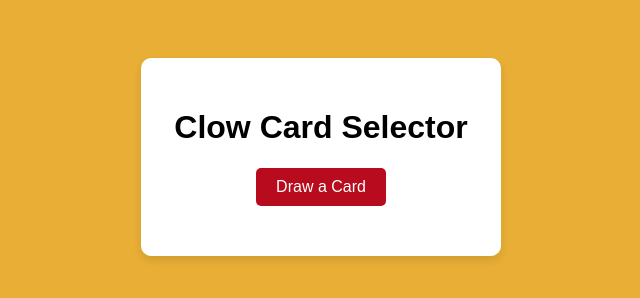
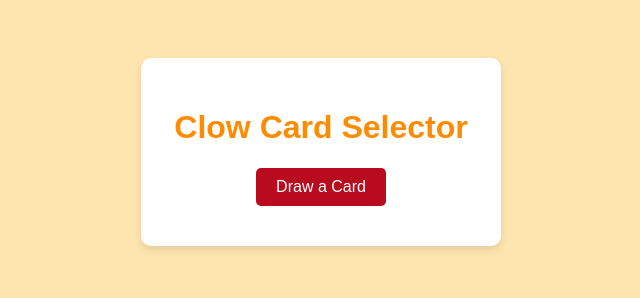
Before and after one commit to ejoyaine/clow-card-selector, a plain HTML site: page index.html in a window 1280 px wide. Shown: the whole page, without its empty margins (319-959 px from the left). Drawn offline with Linux system fonts and the light colour scheme.

Commit message:
refactor: styles for layout and components

```diff
--- a/index.html
+++ b/index.html
@@ -8,7 +8,7 @@
 	</head>
 	<body>
 		<div class="container">
-			<h1>Clow Card Selector</h1>
+			<h1 class="site-title">Clow Card Selector</h1>
 			<button id="draw-card-btn">Draw a Card</button>
 			<div id="card-display">
 				<h2 id="card-name"></h2>
--- a/style.css
+++ b/style.css
@@ -1,6 +1,10 @@
+.site-title {
+	color: #ff8c00;
+}
+
 body {
 	font-family: 'Arial', sans-serif;
-	background-color: #e8ae35;
+	background-color: #fee5af;
 	text-align: center;
 	padding: 50px;
 }
@@ -22,7 +26,7 @@ body {
 	color: white;
 	border: none;
 	border-radius: 5px;
-	margin-bottom: 20px;
+	margin-bottom: 10px;
 }
 
 #draw-card-btn:hover {
```
